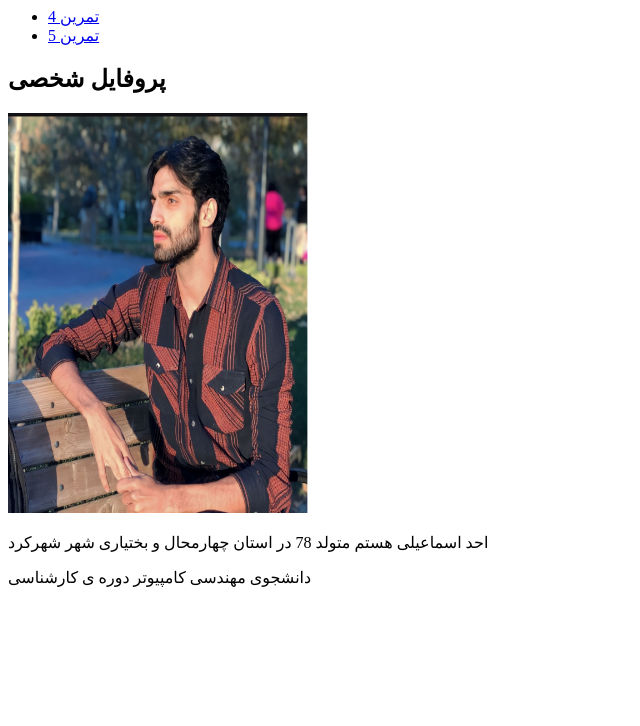
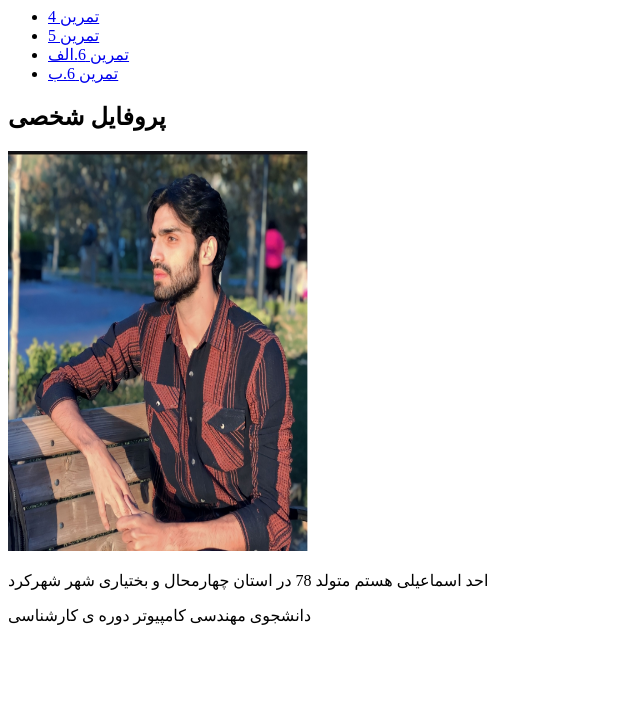
Before and after one commit to ahadesmaeili78/github.io, a plain HTML site: page index.html in a window 1280 px wide. Shown: the part 74-800 px from the top of the page, without its empty margins (0-640 px from the left). Drawn offline with Linux system fonts and the light colour scheme.

Commit message:
Update index.html

```diff
--- a/index.html
+++ b/index.html
@@ -18,6 +18,8 @@
             <ul>
                 <li><a href="tamrin4.html">تمرین 4</a></li>
                 <li><a href="tamrin5.html">تمرین 5</a></li>
+                <li><a href="tamrin6.html">تمرین 6.الف </a></li>
+                <li><a href="tamrin7.html">تمرین 6.ب</a></li>
             </ul>
         </nav>
     </header>
```
